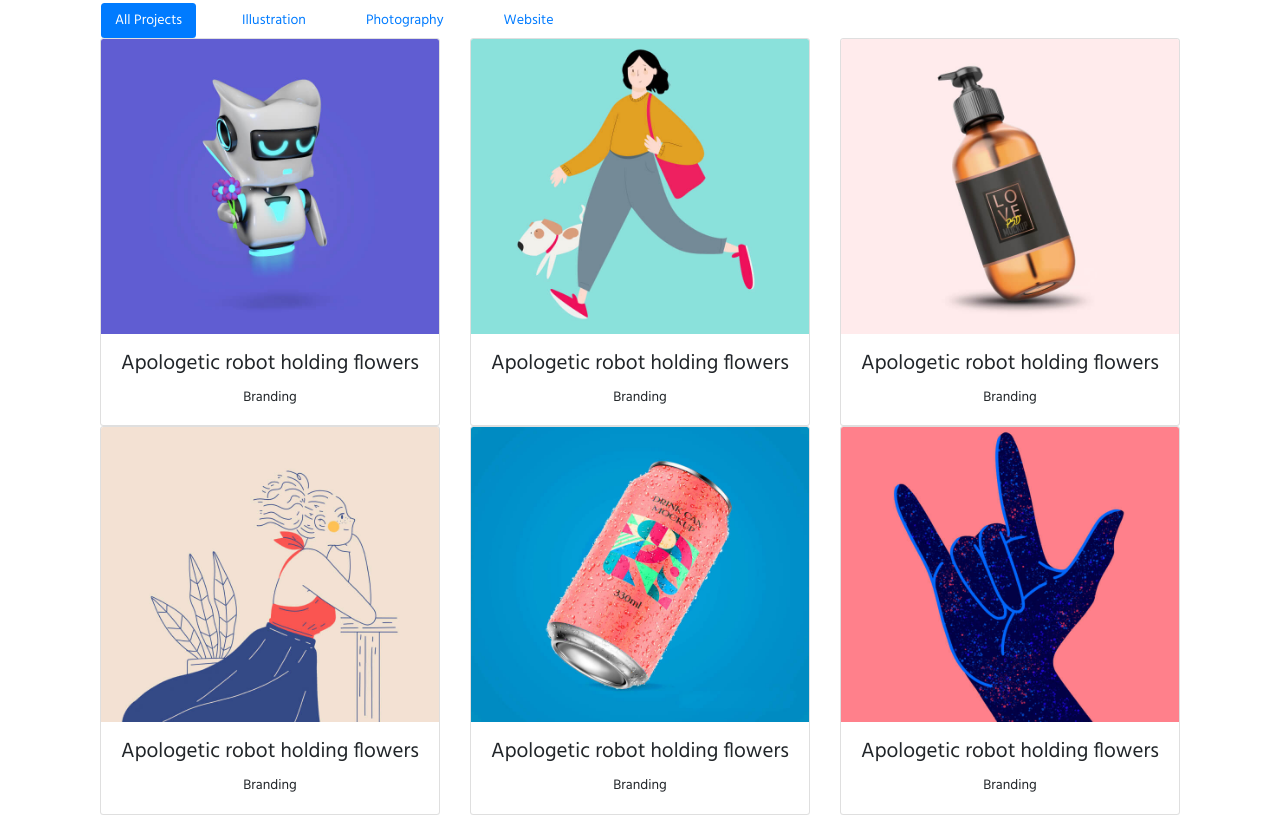
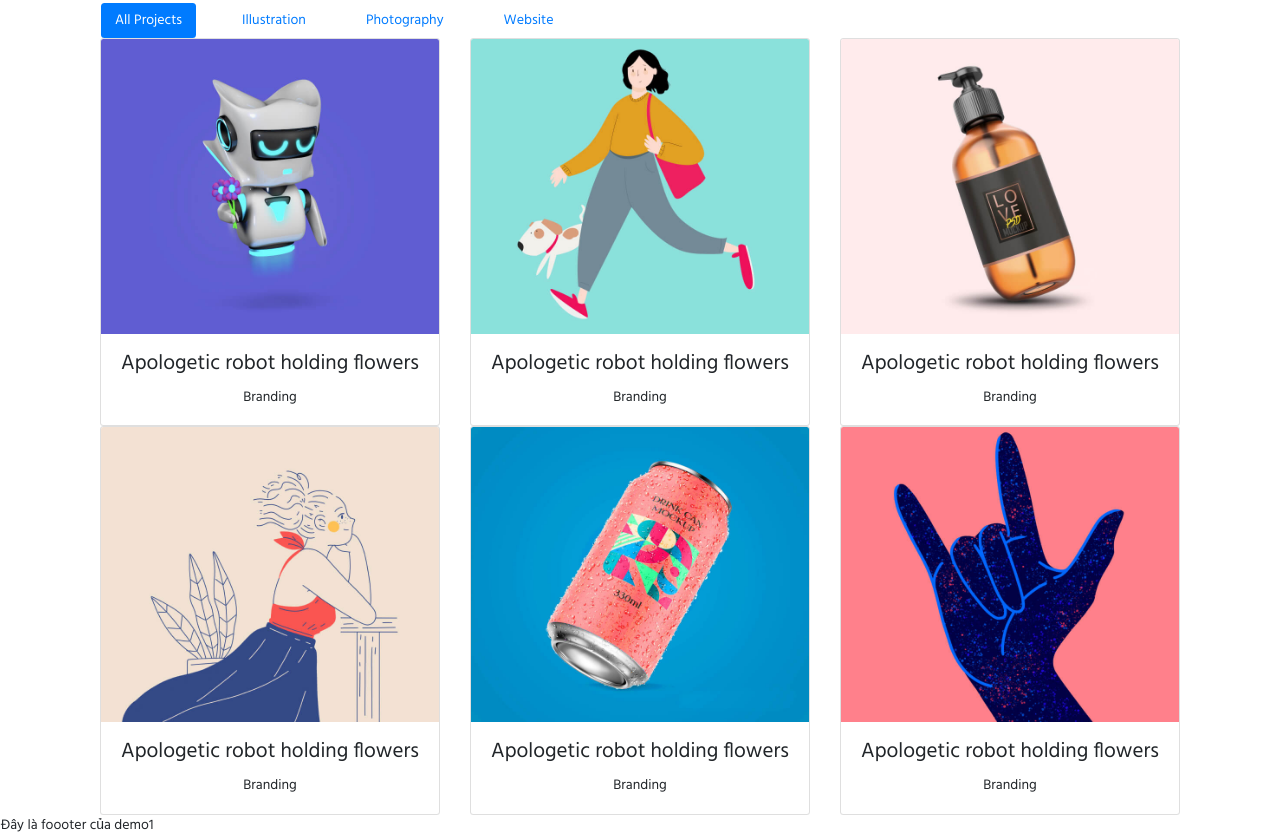
Before and after one commit to JosephLeTram/BC15__MyPortfolio__DEMO-BS4, a plain HTML site: page index.html in a window 1280 px wide. Shown: the part 1567-2404 px from the top of the page. Before the commit the page ends 2382 px from the top, so only its background shows below. Drawn offline with nearby package versions, Linux system fonts and the light colour scheme.

Commit message:
footer by demo1

```diff
--- a/index.html
+++ b/index.html
@@ -307,6 +307,13 @@
       </div>
     </div>
   </section>
+
+
+  <!-- Footer -->
+
+  <footer> Đây là foooter của demo1
+
+  </footer>
   <!-- end project -->
 
   <!-- Optional JavaScript -->
```
